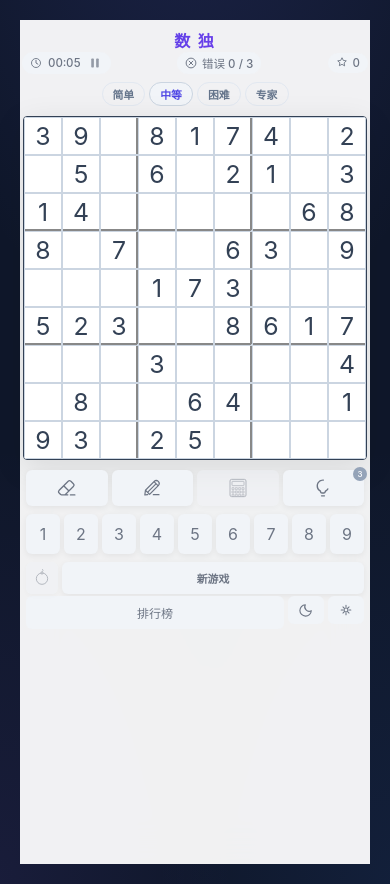
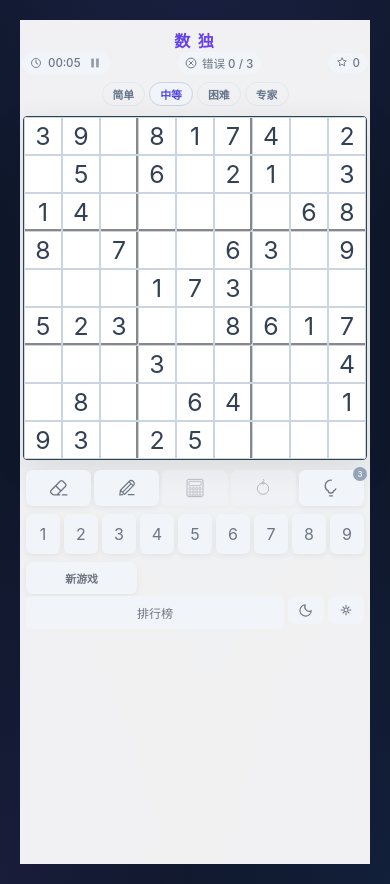
Before and after one commit to daxmate/sudoku, a Vue app: page / in a window 390 px wide. Built offline with nearby package versions, Linux system fonts and the light colour scheme.

Commit message:
feat: 炸弹按钮并入操作按钮一排，底部移除多余样式

```diff
--- a/src/App.vue
+++ b/src/App.vue
@@ -20,20 +20,20 @@
           <ActionButtons
             :note-active="game.state.isNoteMode"
             :auto-calc-enabled="game.state.isAutoCalc"
+            :auto-mark-enabled="game.state.autoMarkFeature"
             :hints-remaining="game.state.hintsRemaining"
             @erase="game.eraseCell()"
             @toggle-notes="game.toggleNoteMode()"
             @auto-calc="game.autoCalcCell()"
             @hint="game.useHint()"
+            @toggle-auto-mark="game.toggleAutoMark()"
           />
           <NumberPad :player-grid="game.state.playerGrid" :show-depletion="game.state.depletionFeature" @place="game.placeNumber($event)" />
           <BottomPanel
-            :auto-mark-enabled="game.state.autoMarkFeature"
             @open-settings="showSettings = true"
             @new-game="showConfirm = true"
             @open-leaderboard="showLeaderboard = true"
             @toggle-theme="toggleDarkMode"
-            @toggle-auto-mark="game.toggleAutoMark()"
           />
         </div>
       </div>
--- a/src/components/ActionButtons.vue
+++ b/src/components/ActionButtons.vue
@@ -25,6 +25,19 @@
       </svg>
     </button>
 
+    <button
+      class="auto-mark-btn"
+      :class="{ disabled: !autoMarkEnabled }"
+      :title="autoMarkEnabled ? '全部标记' : '需要到设置中开启'"
+      @click="autoMarkEnabled ? $emit('toggleAutoMark') : null"
+    >
+      <svg viewBox="0 0 30 30" width="24" height="24" fill="none">
+        <circle cx="15" cy="16" r="8.5" stroke="currentColor" stroke-width="1.5"/>
+        <rect x="13.5" y="6" width="3" height="3" rx=".6" stroke="currentColor" stroke-width="1.3"/>
+        <path d="M15 6q3-2 1-4" stroke="currentColor" stroke-width="1.3" stroke-linecap="round"/>
+      </svg>
+    </button>
+
     <button class="warning" :class="{ disabled: hintsRemaining <= 0 }" :title="hintsRemaining > 0 ? '提示' : '没有提示次数了'" @click="hintsRemaining > 0 ? $emit('hint') : null">
       <svg viewBox="0 0 30 30" width="24" height="24">
         <g fill="currentColor" fill-rule="evenodd">
@@ -42,15 +55,16 @@ defineProps({
   noteActive: Boolean,
   autoCalcEnabled: Boolean,
   hintsRemaining: { type: Number, default: 3 },
+  autoMarkEnabled: Boolean,
 })
 
-defineEmits(['erase', 'toggleNotes', 'autoCalc', 'hint'])
+defineEmits(['erase', 'toggleNotes', 'autoCalc', 'hint', 'toggleAutoMark'])
 </script>
 
 <style scoped>
 .action-buttons {
   display: grid;
-  grid-template-columns: repeat(4, 1fr);
+  grid-template-columns: repeat(5, 1fr);
   gap: 4px;
 }
 
@@ -96,6 +110,9 @@ defineEmits(['erase', 'toggleNotes', 'autoCalc', 'hint'])
 .warning.disabled { opacity: 0.45; }
 .warning.disabled:hover { transform: none; box-shadow: none; background: var(--action-bg); color: var(--action-text); cursor: default; }
 
+.auto-mark-btn.disabled { opacity: 0.45; }
+.auto-mark-btn.disabled:hover { transform: none; box-shadow: none; background: var(--action-bg); color: var(--action-text); cursor: default; }
+
 .hint-count {
   position: absolute;
   top: -3px;
@@ -116,8 +133,8 @@ defineEmits(['erase', 'toggleNotes', 'autoCalc', 'hint'])
 
 @media (max-width: 640px) {
   .action-buttons {
-    grid-template-columns: repeat(4, 1fr);
-    gap: 4px;
+    grid-template-columns: repeat(5, 1fr);
+    gap: 3px;
   }
   .action-buttons button {
     height: 36px;
--- a/src/components/BottomPanel.vue
+++ b/src/components/BottomPanel.vue
@@ -1,18 +1,6 @@
 <template>
   <div class="bottom-section">
     <div class="bottom-row">
-      <button
-        class="auto-mark-btn"
-        :class="{ disabled: !autoMarkEnabled }"
-        :title="autoMarkEnabled ? '全部标记' : '需要到设置中开启'"
-        @click="autoMarkEnabled ? $emit('toggleAutoMark') : null"
-      >
-        <svg viewBox="0 0 30 30" width="24" height="24" fill="none">
-          <circle cx="15" cy="16" r="8.5" stroke="currentColor" stroke-width="1.5"/>
-          <rect x="13.5" y="6" width="3" height="3" rx=".6" stroke="currentColor" stroke-width="1.3"/>
-          <path d="M15 6q3-2 1-4" stroke="currentColor" stroke-width="1.3" stroke-linecap="round"/>
-        </svg>
-      </button>
       <button class="new-game-btn" @click="$emit('newGame')">新游戏</button>
     </div>
     <div class="leaderboard-row">
@@ -33,11 +21,7 @@
 </template>
 
 <script setup>
-defineProps({
-  autoMarkEnabled: Boolean,
-})
-
-defineEmits(['openSettings', 'newGame', 'openLeaderboard', 'toggleTheme', 'toggleAutoMark'])
+defineEmits(['openSettings', 'newGame', 'openLeaderboard', 'toggleTheme'])
 </script>
 
 <style scoped>
@@ -56,34 +40,6 @@ defineEmits(['openSettings', 'newGame', 'openLeaderboard', 'toggleTheme', 'toggl
   display: grid;
   grid-template-columns: 1fr 2fr;
   gap: 4px;
-}
-
-.auto-mark-btn {
-  width: 100%;
-  aspect-ratio: 1;
-  border: none;
-  border-radius: 6px;
-  background: var(--panel-bg);
-  color: var(--panel-text);
-  cursor: pointer;
-  display: flex;
-  align-items: center;
-  justify-content: center;
-  transition: all .15s ease;
-  box-shadow: 0 2px 6px rgba(0,0,0,.06);
-}
-
-.auto-mark-btn:hover {
-  background: var(--panel-hover-bg);
-  color: var(--panel-mark-hover-text);
-}
-.auto-mark-btn.disabled {
-  opacity: 0.45;
-}
-.auto-mark-btn.disabled:hover {
-  background: var(--panel-bg);
-  color: var(--panel-text);
-  transform: none;
 }
 
 .new-game-btn {
@@ -108,13 +64,7 @@ defineEmits(['openSettings', 'newGame', 'openLeaderboard', 'toggleTheme', 'toggl
 
 @media (max-width: 640px) {
   .bottom-section { gap: 2px; }
-  .bottom-row {
-    display: flex;
-    gap: 4px;
-  }
-  .auto-mark-btn { width: 32px; aspect-ratio: auto; height: 32px; padding: 2px; flex-shrink: 0; }
-  .auto-mark-btn svg { width: 20px; height: 20px; }
-  .new-game-btn { font-size: .68rem; padding: 4px; min-height: 32px; flex: 1; }
+  .new-game-btn { font-size: .68rem; padding: 4px; min-height: 32px; }
   .lb-btn { font-size: .68rem; padding: 4px; min-height: 28px; }
   .icon-btn { width: 28px; height: 28px; padding: 4px; flex-shrink: 0; }
   .icon-btn svg { width: 14px; height: 14px; }
```
